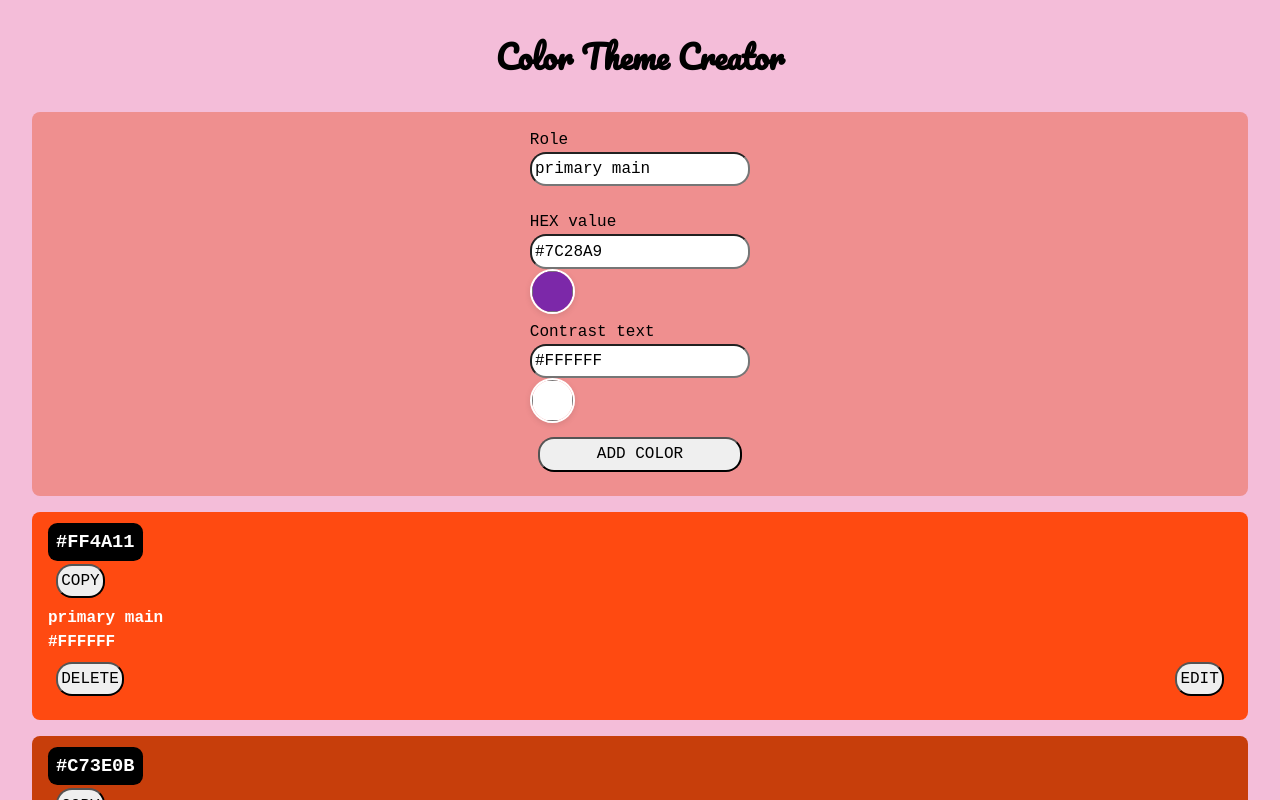
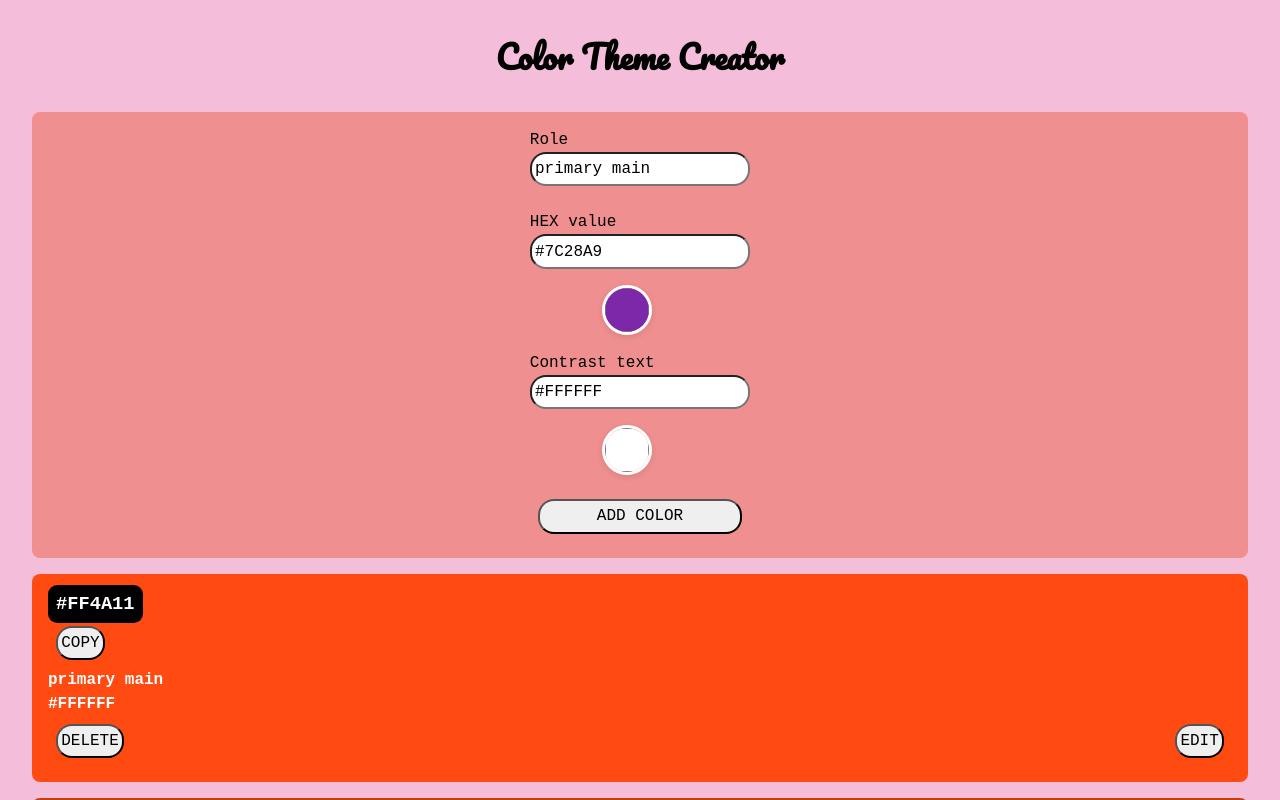
Before and after one commit to sarazmakom/color-theme-creator, a React (Vite) app: page / in a window 1280 px wide. Shown: the top 800 px of the page. Built offline with nearby package versions, Linux system fonts and the light colour scheme.

Commit message:
color picker center

```diff
--- a/src/Components/ColorInput/ColorInput.css
+++ b/src/Components/ColorInput/ColorInput.css
@@ -1,15 +1,15 @@
 .color-picker {
-  display: inline-flex;
-  justify-content: center;
-  align-items: center;
-  width: 45px;
-  height: 45px;
+  display: flex;
+  width: 50px;
+  height: 50px;
   border-radius: 50%;
   overflow: hidden;
-  border: 2px solid #ffffff;
+  border: 3px solid #ffffff;
   box-shadow: 0 2px 6px rgba(0, 0, 0, 0.1);
   transition: transform 0.2s ease;
   cursor: pointer;
+  margin: 1em;
+  margin-left: 4.5em;
 }
 .color-picker:hover {
   transform: scale(1.1);
```
